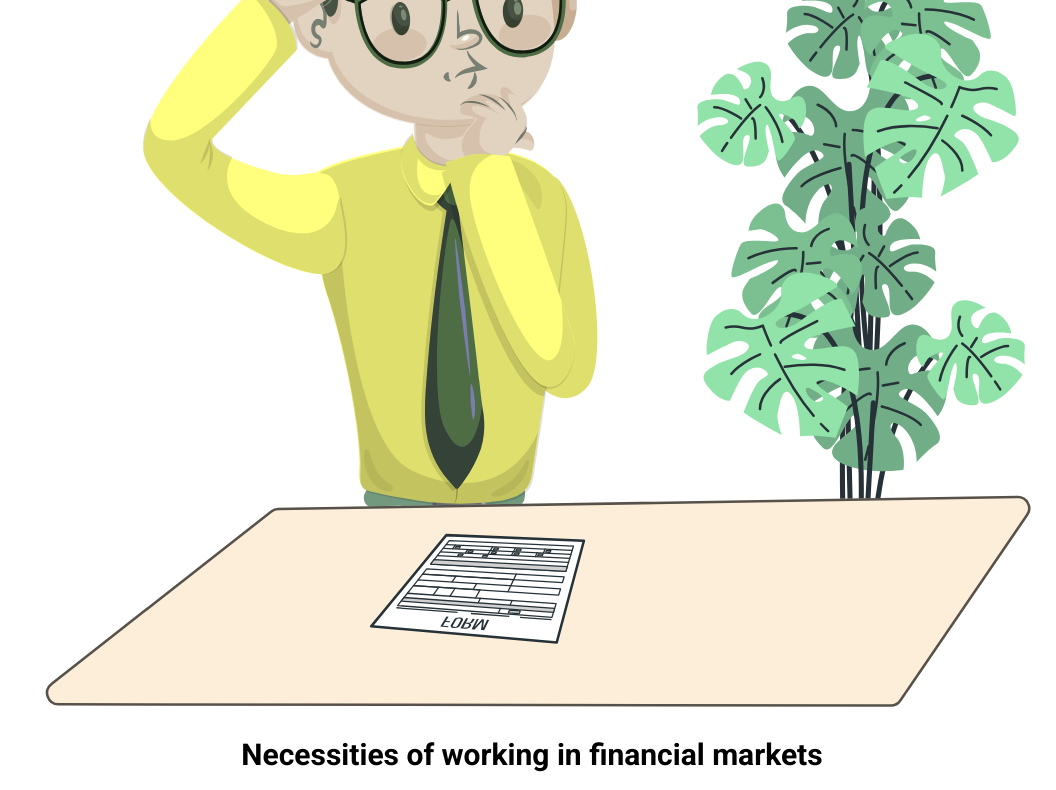
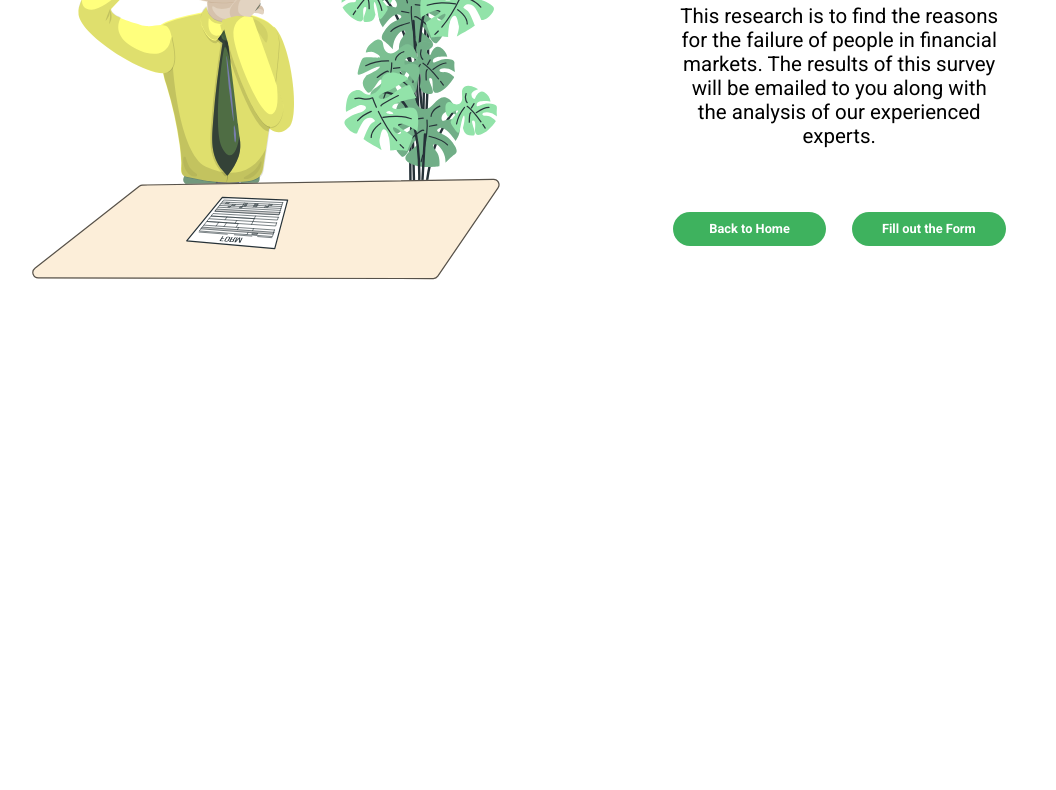
Before and after one commit to ViniciusCuest/SurveyForm-PB, a website: page start.html in a window 1280 px wide. Shown: the part 328-1118 px from the top of the page, without its empty margins (108-1164 px from the left). After the commit the page ends 800 px from the top, so only its background shows below. Drawn offline with Linux system fonts and the light colour scheme.

Commit message:
Changing HTML structure and CSS

```diff
--- a/src/styles/index.css
+++ b/src/styles/index.css
@@ -4,6 +4,7 @@
    --white: #ffffff;
    --black: #000000;
 
+   --yellow: #FFFF7D;
    --gray: rgba(0, 0, 0, .25);
 }
 
@@ -21,7 +22,14 @@ body {
 }
 
 .header {
-   margin-top: 12%;
+   margin-top: 10%;
+}
+
+.wrapper {
+   display: flex;
+   flex-direction: column;
+   align-items: center;
+   width: 100%;
 }
 
 .main-container {
@@ -39,17 +47,24 @@ body {
 
 .img-cover {
    width: 70vw;
+   height: auto;
    /* View width (VW) to have a average measure compared to Figma Layout*/
-   margin-left: -50px;
+   margin-left: -16vw;
    float: left;
 }
 
+.img-cover.vertical {
+   height: auto;
+   width: 90vw;
+   margin-left: 0;
+}
+
 .title-cover {
-   font-size: 48px;
+   font-size: 13vw;
    font-weight: 700;
    line-height: 62.11px;
    text-align: center;
-   margin: 20px 0;
+   margin: 10px 0 20px 0;
 }
 
 .title-cover.medium {
@@ -64,17 +79,17 @@ body {
 }
 
 .description {
-   font-size: 22px;
+   font-size: 6vw;
    font-weight: 700;
-   line-height: 28.13px;
+   line-height: 7.5vw;
    text-align: center;
+   margin-top: 1vh;
 }
 
 .long-description {
    font-size: 18px;
    line-height: 28.13px;
    text-align: center;
-   padding: 0 15px;
 }
 
 .footer {
@@ -84,6 +99,7 @@ body {
    align-items: center;
    justify-content: center;
    margin-top: 26px;
+   margin-bottom: 30px;
    padding: 0 15%;
 }
 
@@ -92,6 +108,7 @@ body {
    font-weight: 700;
    margin: 12px 0 5px 0;
    line-height: 18.75px;
+   text-align: center;
 }
 
 .form-inputs {
@@ -168,22 +185,35 @@ input[type="checkbox"]:checked {
 }
 
 .button {
-   width: 200px;
-   height: 36px;
+   display: flex;
+   align-items: center;
+   justify-content: center;
+   width: 48vw;
+   height: 9.2vw;
    border-radius: 36px;
    background-color: var(--green-600);
    outline: none;
    border: 0;
    cursor: pointer;
+   margin-top: 3vh;
 }
 
+.button:hover {
+   background-color: var(--yellow);
+}
+
+.button:hover>.button-title {
+   color: var(--black);
+}
+
+
 .button.side {
-   height: 26px;
-   width: 146px;
+   height: 4vh;
+   width: 35vw;
 }
 
 .button-title.side {
-   font-size: 14px;
+   font-size: 3.2vw;
 }
 
 .button.large {
@@ -193,7 +223,7 @@ input[type="checkbox"]:checked {
 }
 
 .button-title {
-   font-size: 20px;
+   font-size: 5vw;
    font-weight: 700;
    color: var(--white);
    line-height: 25.78px;
@@ -277,6 +307,7 @@ input[type="checkbox"]:checked {
    margin-right: 10px;
    margin-top: 5px;
 }
+
 #desc {
    color: var(--gray);
    font-size: 14px;
@@ -286,4 +317,135 @@ input[type="checkbox"]:checked {
    margin-top: 5px;
 }
 
-@media screen and (min-width: 600px) {}
+@media screen and (min-width: 768px) {
+   .wrapper {
+      width: 100%;
+      height: 100vh;
+      flex-direction: row;
+      align-items: center;
+      justify-content: flex-end;
+   }
+
+   .main-container {
+      flex-direction: row;
+      padding: 0;
+   }
+
+   .title-cover {
+      line-height: normal;
+      font-size: 6.2vw;
+   }
+
+   .title-cover.medium {
+      font-size: 2.5vw;
+      line-height: normal;
+      padding: 0 25%;
+   }
+
+   .description {
+      font-size: 2vw;
+      line-height: normal;
+      margin-top: -.5vh;
+   }
+
+   .long-description {
+      font-size: 1.6vw;
+      line-height: normal;
+      padding: 0 13.2vw;
+   }
+
+   .img-cover {
+      height: 80vh;
+      width: auto;
+      margin-left: 5%;
+   }
+
+   .img-cover.vertical {
+      margin-left: 10vw;
+      width: 38vw;
+   }
+
+   .button {
+      height: 5vh;
+      width: 18vw;
+      margin-top: 8vh;
+   }
+
+   .button-title {
+      font-size: 1.8vw;
+   }
+
+   .button.side {
+      width: 12vw;
+      height: 4.2vh;
+   }
+
+   .button-title.side {
+      font-size: 1vw;
+   }
+
+   .side-buttons {
+      width: auto;
+      margin: 0;
+      justify-content: center;
+      gap: 2vw;
+   }
+
+   .cover-container {
+      flex-direction: row;
+      justify-content: center;
+   }
+
+   .footer {
+      width: auto;
+      padding: 0;
+      margin: 0;
+   }
+}
+
+/*
+@media screen and (min-width: 1440px) {
+   .img-cover {
+      height: 80vh;
+      width: auto;
+      margin-left: 5%;
+   }
+   .footer {
+      margin-right: 5vw;
+   }
+}
+*/
+/*
+@media screen and (min-width: 2080px) {
+   .description {
+      margin-top: 2vw;
+      font-size: 2vw;
+   }
+
+   .button {
+      margin-top: 2.8vw;
+      width: 12vw;
+      height: 2vw;
+   }
+
+   .title-cover {
+      font-size: 4vw;
+   }
+
+   .button-title {
+      font-size: 1.3vw;
+   }
+}*/
+
+/* Galaxy Fold adaptation */
+@media screen and (max-width: 300px) {}
+
+p::selection {
+   color: var(--black);
+   background-color: var(--yellow);
+}
+
+h1::selection {
+   color: var(--black);
+   background-color: var(--yellow);
+}
--- a/src/ts/index.ts
+++ b/src/ts/index.ts
@@ -82,17 +82,8 @@ buttonSubmit?.addEventListener('click', (): void => {
       comment_detail: String(localStorage.getItem('details'))
    };
 
-   console.log(localStorage.getItem('details'));
-
-
-   ['poll', 'poll2', 'details'].map(item => {
-      return localStorage.getItem(item)?.startsWith('{', 0)
-         ? JSON.parse(String(localStorage.getItem(item)))
-         : localStorage.getItem(item)
-   });
-
-   //console.log({...data});
-   //localStorage.clear();
+   localStorage.clear();
+   console.log(retrievedData);
 });
 
 
--- a/start.html
+++ b/start.html
@@ -13,20 +13,22 @@
 </head>
 
 <body>
+   <main class="wrapper">
       <header class="header"></header>
       <main class="main-container">
          <figure class="cover-container">
-         <img src="./src/assets/start.svg" class="img-cover" style="width: 80vw; margin: 0;" />
-         <figcaption class="title-cover medium">Necessities of working in
-            financial markets
-            </figcaption>
+            <img src="./src/assets/start.svg" class="img-cover vertical" />
          </figure>
-      <p class="long-description">
-         This research is to find the reasons for the failure of people in financial markets. The results of this survey will be emailed to you along with the analysis of our experienced experts.
-      </p>
       </main>
       <footer class="footer">
-      <section class="side-buttons"  action="" target="_blank">
+         <h1 class="title-cover medium">Necessities of working in
+            financial markets
+         </h1>
+         <p class="long-description">
+            This research is to find the reasons for the failure of people in financial markets. The results of this
+            survey will be emailed to you along with the analysis of our experienced experts.
+         </p>
+         <section class="side-buttons" action="" target="_blank">
             <button type="button" class="button side" id="back">
                <p class="button-title side">Back to Home</p>
             </button>
@@ -34,8 +36,8 @@
                <p class="button-title side">Fill out the Form</p>
             </button>
          </section>
-
       </footer>
+   </main>
 </body>
 <script src="./dist/index.js" type="text/javascript"></script>
 
```
Also changed, not shown: index.html (+5 -3 lines), poll2.html (+2 -2 lines), dist/index.js, sucess.html (added). Lines whose indentation alone changed are shown as unchanged.
